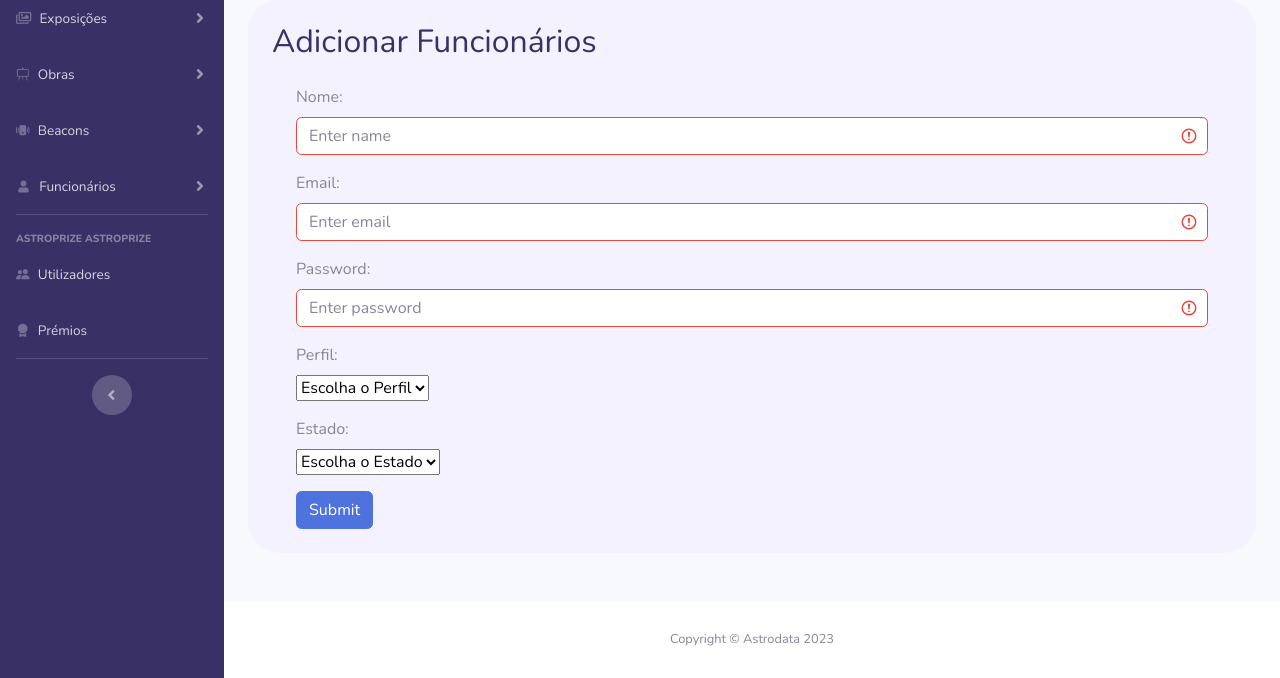
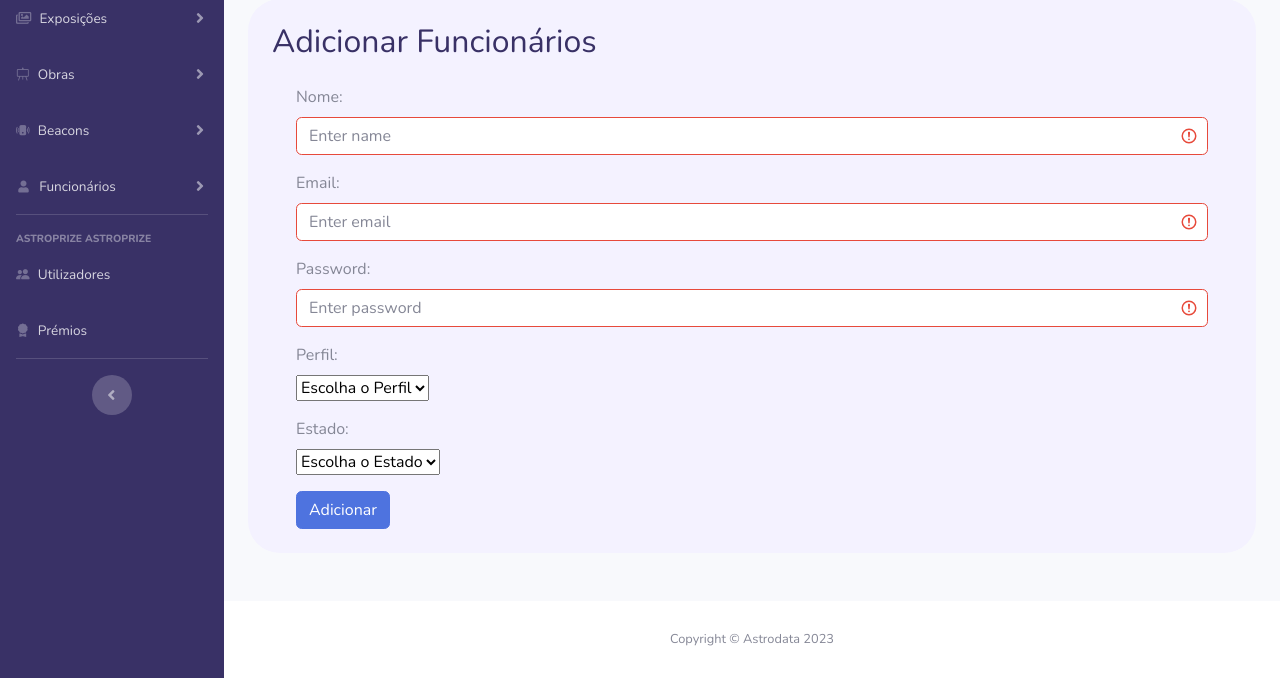
Before and after one commit to leofduarte/CBL, a PHP site: page /add_funcionario.php in a window 1280 px wide. Shown: the part 191-869 px from the top of the page. Run offline with PHP 8.4, Linux system fonts and the light colour scheme; the visitor is signed in with stand-in values (Sample User, id 1); data that the repository does not hold is empty.

Commit message:
fix button text

```diff
--- a/components/cp_add_funcionario.php
+++ b/components/cp_add_funcionario.php
@@ -109,10 +109,11 @@ $query = "SELECT id_perfil, role
             ?>
             </select>
          </div>
-         <button type="submit" class="btn btn-primary">Submit</button>
+         <button type="submit" class="btn btn-primary">Adicionar</button>
          <?php
          // Close connection
          mysqli_close($link);
          ?>
          </form>
    </div>
+</div>
```
